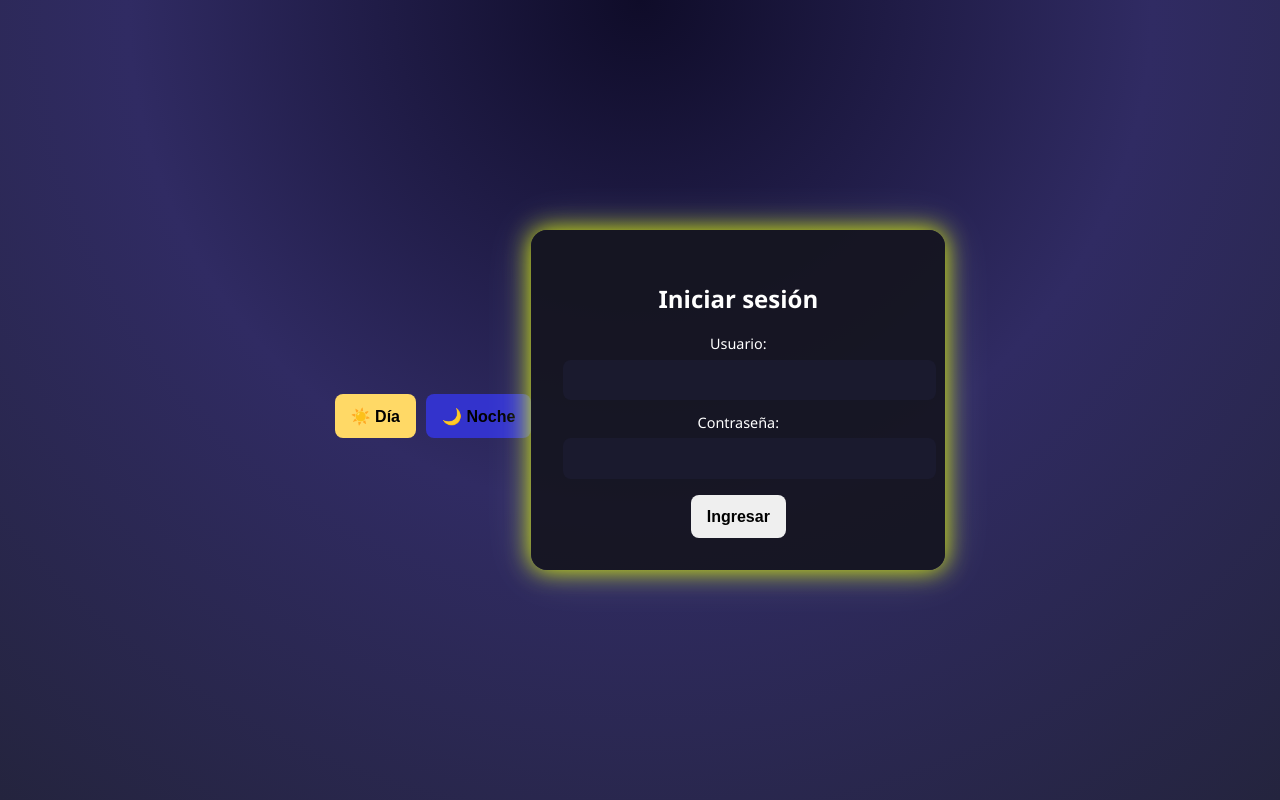
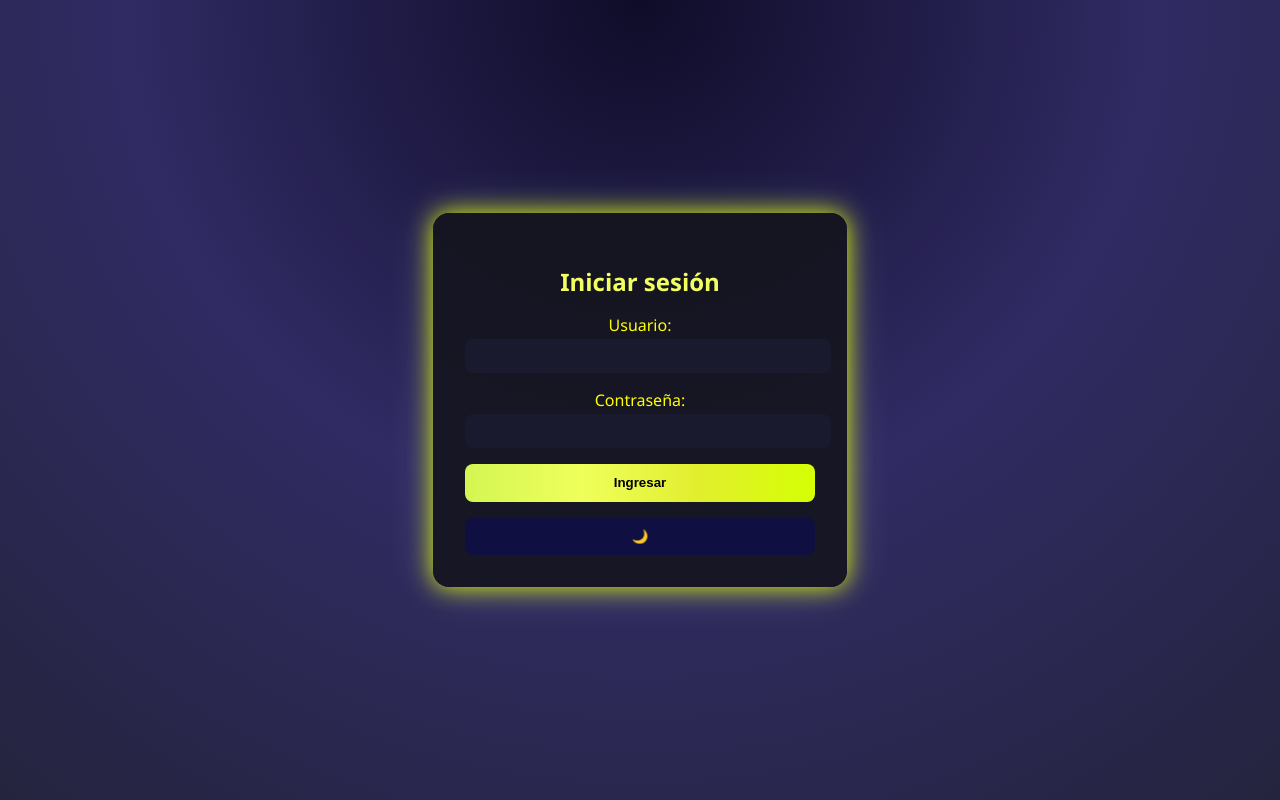
Before and after one commit to daiirios/escuela, a Django app: page /login/ in a window 1280 px wide. Run offline with Django 5.2, Linux system fonts and the light colour scheme.

Commit message:
pagina login

```diff
--- a/usuarios/templates/usuarios/login.html
+++ b/usuarios/templates/usuarios/login.html
@@ -1,5 +1,9 @@
 <!DOCTYPE html>
-<html>
+<html lang="es">
+<head>
+  <meta charset="UTF-8">
+  <meta name="viewport" content="width=device-width, initial-scale=1.0">
+  <title>Inicio de sesión</title>
   <style>
     body {
       margin: 0;
@@ -23,149 +27,110 @@
       animation: fadeIn 1s ease;
       transition: background 0.5s;
     }
-    h1 {
+    h1, h2 {
       margin-bottom: 1rem;
       color: rgb(242, 255, 96);
-      text-shadow: 0 0 10px rgb(255, 255, 255), 0 0 20px #d4f57f;
+      text-shadow: 0 0 10px (254, 14, 14), 0 0 20px #d4f57f;
     }
     label {
       display: block;
-      margin: 0.8rem 0 0.4rem;
-      font-size: 0.9rem;
-      color: inherit;
+      margin: 0.5rem 0 0.2rem;
     }
     input {
       width: 100%;
-      padding: 0.7rem;
+      padding: 0.5rem;
+      margin-bottom: 0.5rem;
       border: none;
       border-radius: 0.5rem;
       background: #1a1a2e;
       color: inherit;
-      outline: none;
       font-size: 1rem;
-      transition: 0.3s;
-    }
-    input:focus {
-      box-shadow: 0 0 10px #f0f85c, 0 0 20px rgb(217, 255, 0);
     }
     button {
-      margin-top: 1rem;
-      padding: 0.8rem 1rem;
+      margin-top: 0.5rem;
+      padding: 0.7rem 1rem;
       border: none;
       border-radius: 0.5rem;
-      font-size: 1rem;
       font-weight: bold;
       cursor: pointer;
-      transition: transform 0.2s ease, opacity 0.3s ease, color 0.3s ease;
-    }
-    button:hover {
-      transform: scale(1.05);
-      opacity: 0.9;
-    }
-    .login-btn {
       width: 100%;
       color: #000;
       background: linear-gradient(90deg, rgb(211, 246, 83), #efff5b, #e1ee2e, #d5ff03);
     }
-    .day-night {
-      display: flex;
-      justify-content: center;
-      gap: 10px;
+    .mode-toggle {
       margin-top: 1rem;
-    }
-    .day-btn {
       background: #ffd966;
       color: #000;
+      width: 100%;
     }
-    .night-btn {
-      background: #3333cc;
-      color: #000;
-    }
-    .error { color: #ff4d6d; margin-top: 1rem; }
-    .success { color: #00ffb3; margin-top: 1rem; }
+    .error { color: #ff4d6d; margin-top: 0.5rem; }
+    .success { color: #00ffb3; margin-top: 0.5rem; }
 
     @keyframes fadeIn {
       from { opacity: 0; transform: translateY(20px); }
       to { opacity: 1; transform: translateY(0); }
     }
 
-    /* --- MODO NOCHE --- */
+
     .night-mode {
+      background: radial-gradient(circle at top, #0f0c29, #302b63, #24243e) !important;
       color: yellow !important;
     }
-    .night-mode .day-btn,
-    .night-mode .night-btn {
-      color: yellow !important;
+    .night-mode .card { background: rgba(20, 20, 30, 0.9) !important; }
+    .night-mode .mode-toggle { background: #0f0f41 !important; color: yellow !important; }
+
+
+    .day-mode {
+      background: radial-gradient(circle at top, #a1c4fd, #c2e9fb, #f9f9f9) !important;
+      color: black !important;
     }
+    .day-mode .card { background: rgba(255,255,255,0.9) !important; color: black !important; }
+    .day-mode input { background: rgba(255,255,255,0.8); color: black !important; }
+    .day-mode label, .day-mode h1, .day-mode h2 { color: black !important; text-shadow: none !important; }
+    .day-mode .mode-toggle { background: #9bc2f1 !important; color: #000 !important; }
+  </style>
+</head>
+<body class="night-mode">
 
-    /* --- MODO DÍA --- */
-    .day-mode input {
-      color: white !important; /* letras blancas al escribir */
-    }
-  </style>
+<div class="card">
+  <h2>Iniciar sesión</h2>
 
- <!-- Botones modo día/noche -->
-    <div class="day-night">
-      <button type="button" class="day-btn" onclick="setDay()">☀️ Día</button>
-      <button type="button" class="night-btn" onclick="setNight()">🌙 Noche</button>
-    </div>
+  {% if error %}
+    <p class="error">{{ error }}</p>
+  {% endif %}
+
+  <form method="post">
+    {% csrf_token %}
+    <label>Usuario:</label>
+    <input type="text" name="username" required>
+
+    <label>Contraseña:</label>
+    <input type="password" name="password" required>
+
+    <button type="submit">Ingresar</button>
+  </form>
+
+  <button type="button" id="modeButton" class="mode-toggle">🌙 </button>
 </div>
 
 <script>
-    const DEMO_USER = "admin";
-    const DEMO_PASS = "123456";
-    const form = document.getElementById("loginForm");
-    const msg = document.getElementById("message");
+  const modeBtn = document.getElementById("modeButton");
+  let night = true;
 
-    form.addEventListener("submit", e => {
-      e.preventDefault();
-      const u = document.getElementById("username").value;
-      const p = document.getElementById("password").value;
-      if (u === DEMO_USER && p === DEMO_PASS) {
-        msg.innerHTML = <div class="success">✔ Bienvenido ${u}!</div>;
+  modeBtn.addEventListener("click", () => {
+    if (night) {
+      document.body.classList.remove("night-mode");
+      document.body.classList.add("day-mode");
+      modeBtn.textContent = "🌞 ";
+      night = false;
     } else {
-        msg.innerHTML = <div class="error">✖ Usuario o contraseña incorrectos</div>;
+      document.body.classList.remove("day-mode");
+      document.body.classList.add("night-mode");
+      modeBtn.textContent = "🌙 ";
+      night = true;
     }
   });
-
-    function setDay() {
-      document.body.style.background = "radial-gradient(circle at top, #a1c4fd, #c2e9fb, #f9f9f9)";
-      document.body.style.color = "#000";
-      document.querySelector(".card").style.background = "rgba(255, 255, 255, 0.9)";
-      document.body.classList.remove("night-mode");
-      document.body.classList.add("day-mode"); // activa modo día
-    }
-
-    function setNight() {
-      document.body.style.background = "radial-gradient(circle at top, #0f0c29, #302b63, #24243e)";
-      document.body.style.color = "yellow";
-      document.querySelector(".card").style.background = "rgba(20, 20, 30, 0.9)";
-      document.body.classList.remove("day-mode");
-      document.body.classList.add("night-mode"); // activa modo noche
-    }
 </script>
 
-
-
-
-
-<head>
-    <title>Login</title>
-<body>
-
-    <div class="card">
-    <h2>Iniciar sesión</h2>
-    {% if error %}
-        <p style="color:red;">{{ error }}</p>
-    {% endif %}
-    <form method="post">
-        {% csrf_token %}
-        <label>Usuario:</label>
-        <input type="text" name="username"><br>
-        <label>Contraseña:</label>
-        <input type="password" name="password"><br>
-        <button type="submit">Ingresar</button>
-    </form>
-     </div>
 </body>
 </html>
```
Also changed, not shown: db.sqlite3. Lines whose indentation alone changed are shown as unchanged.
